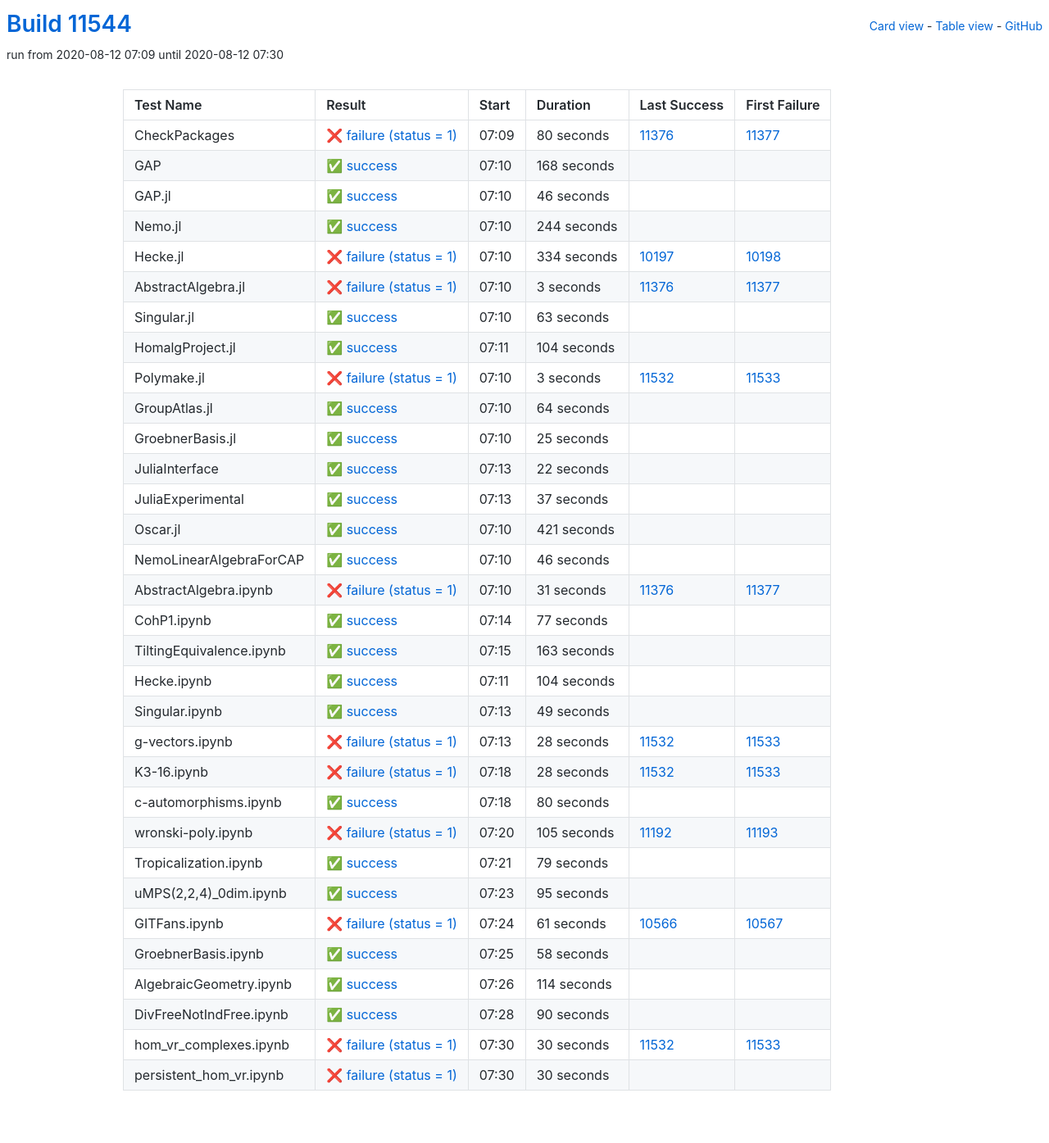
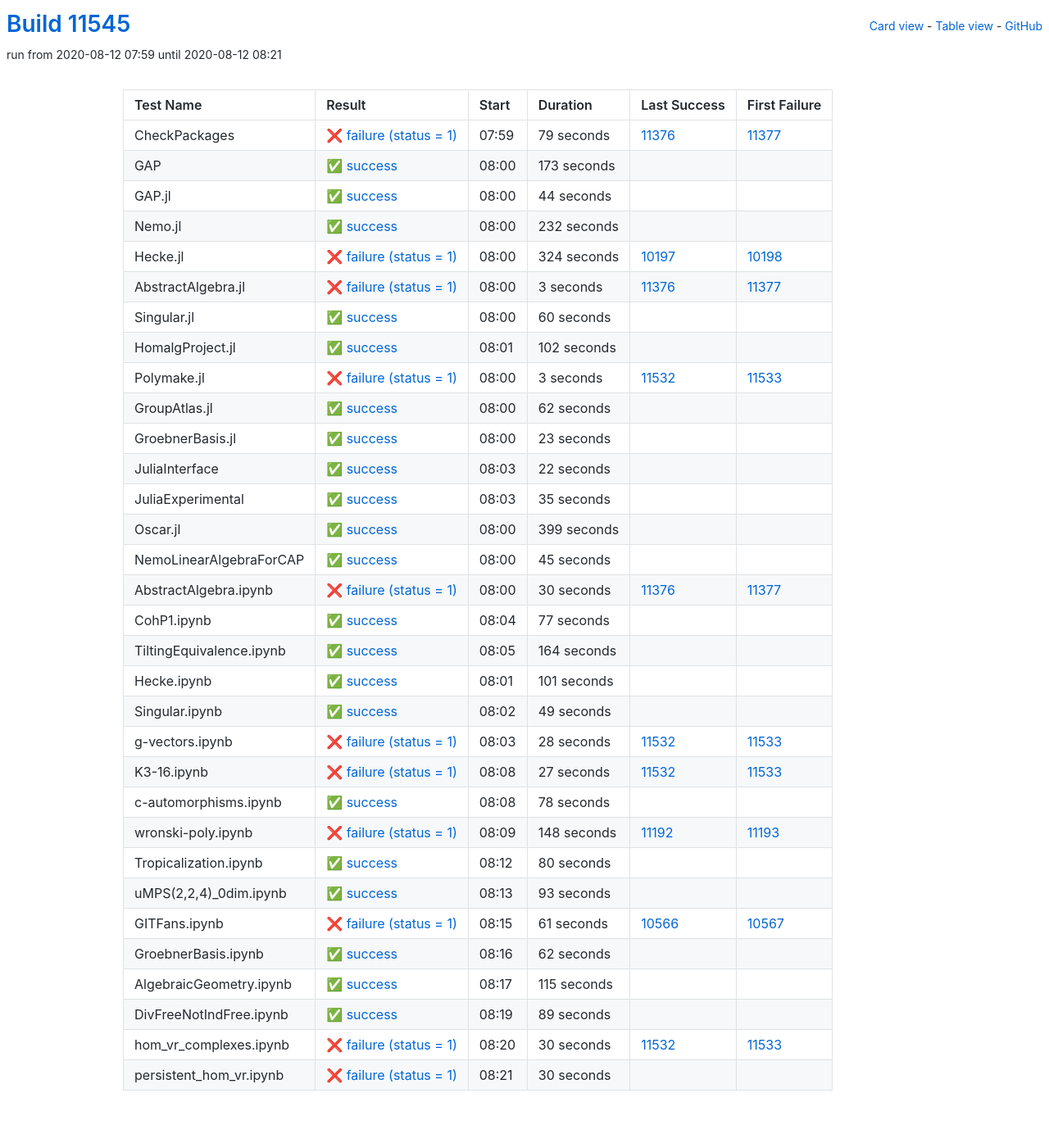
Before and after one commit to oscar-system/oscar-ci-status, a Jekyll site: the page built from table.html, in a window 1280 px wide. Shown: the whole page at 82% size. Built offline with Jekyll 4.4.1, drawn with Linux system fonts in a browser that asks for light colours.

Commit message:
Build #11545

```diff
--- a/_data/ci.yml
+++ b/_data/ci.yml
@@ -1,6 +1,6 @@
 ---
-build: 11544
-build_url: https://oscarci.mathematik.uni-kl.de/job/oscar/11544/
+build: 11545
+build_url: https://oscarci.mathematik.uni-kl.de/job/oscar/11545/
 job: oscar
 organization: oscar-system
 repo: oscar-ci-status
@@ -8,68 +8,68 @@
 tests:
 - name: CheckPackages
   id: checkpackages
-  log: https://oscarci.mathematik.uni-kl.de/job/oscar/11544/artifact/logs/build-11544/CheckPackages.log
-  start: 2020-08-12 07:09
+  log: https://oscarci.mathematik.uni-kl.de/job/oscar/11545/artifact/logs/build-11545/CheckPackages.log
+  start: 2020-08-12 07:59
   success: false
   exitcode: 1
   status: failure
-  duration: 80
+  duration: 79
   last_success: 11376
   last_success_url: https://oscarci.mathematik.uni-kl.de/job/oscar/11376/
   first_failure: 11377
   first_failure_url: https://oscarci.mathematik.uni-kl.de/job/oscar/11377/
 - name: GAP
   id: gap
-  log: https://oscarci.mathematik.uni-kl.de/job/oscar/11544/artifact/logs/build-11544/GAP.log
-  start: 2020-08-12 07:10
+  log: https://oscarci.mathematik.uni-kl.de/job/oscar/11545/artifact/logs/build-11545/GAP.log
+  start: 2020-08-12 08:00
   success: true
   exitcode: 0
   status: success
-  duration: 168
+  duration: 173
   last_success: false
   last_success_url:
   first_failure: false
   first_failure_url:
 - name: GAP.jl
   id: gap-jl
-  log: https://oscarci.mathematik.uni-kl.de/job/oscar/11544/artifact/logs/build-11544/GAP.jl.log
-  start: 2020-08-12 07:10
+  log: https://oscarci.mathematik.uni-kl.de/job/oscar/11545/artifact/logs/build-11545/GAP.jl.log
+  start: 2020-08-12 08:00
   success: true
   exitcode: 0
   status: success
-  duration: 46
+  duration: 44
   last_success: false
   last_success_url:
   first_failure: false
   first_failure_url:
 - name: Nemo.jl
   id: nemo-jl
-  log: https://oscarci.mathematik.uni-kl.de/job/oscar/11544/artifact/logs/build-11544/Nemo.jl.log
-  start: 2020-08-12 07:10
+  log: https://oscarci.mathematik.uni-kl.de/job/oscar/11545/artifact/logs/build-11545/Nemo.jl.log
+  start: 2020-08-12 08:00
   success: true
   exitcode: 0
   status: success
-  duration: 244
+  duration: 232
   last_success: false
   last_success_url:
   first_failure: false
   first_failure_url:
 - name: Hecke.jl
   id: hecke-jl
-  log: https://oscarci.mathematik.uni-kl.de/job/oscar/11544/artifact/logs/build-11544/Hecke.jl.log
-  start: 2020-08-12 07:10
+  log: https://oscarci.mathematik.uni-kl.de/job/oscar/11545/artifact/logs/build-11545/Hecke.jl.log
+  start: 2020-08-12 08:00
   success: false
   exitcode: 1
   status: failure
-  duration: 334
+  duration: 324
   last_success: 10197
   last_success_url: https://oscarci.mathematik.uni-kl.de/job/oscar/10197/
   first_failure: 10198
   first_failure_url: https://oscarci.mathematik.uni-kl.de/job/oscar/10198/
 - name: AbstractAlgebra.jl
   id: abstractalgebra-jl
-  log: https://oscarci.mathematik.uni-kl.de/job/oscar/11544/artifact/logs/build-11544/AbstractAlgebra.jl.log
-  start: 2020-08-12 07:10
+  log: https://oscarci.mathematik.uni-kl.de/job/oscar/11545/artifact/logs/build-11545/AbstractAlgebra.jl.log
+  start: 2020-08-12 08:00
   success: false
   exitcode: 1
   status: failure
@@ -80,32 +80,32 @@
   first_failure_url: https://oscarci.mathematik.uni-kl.de/job/oscar/11377/
 - name: Singular.jl
   id: singular-jl
-  log: https://oscarci.mathematik.uni-kl.de/job/oscar/11544/artifact/logs/build-11544/Singular.jl.log
-  start: 2020-08-12 07:10
+  log: https://oscarci.mathematik.uni-kl.de/job/oscar/11545/artifact/logs/build-11545/Singular.jl.log
+  start: 2020-08-12 08:00
   success: true
   exitcode: 0
   status: success
-  duration: 63
+  duration: 60
   last_success: false
   last_success_url:
   first_failure: false
   first_failure_url:
 - name: HomalgProject.jl
   id: homalgproject-jl
-  log: https://oscarci.mathematik.uni-kl.de/job/oscar/11544/artifact/logs/build-11544/HomalgProject.jl.log
-  start: 2020-08-12 07:11
+  log: https://oscarci.mathematik.uni-kl.de/job/oscar/11545/artifact/logs/build-11545/HomalgProject.jl.log
+  start: 2020-08-12 08:01
   success: true
   exitcode: 0
   status: success
-  duration: 104
+  duration: 102
   last_success: false
   last_success_url:
   first_failure: false
   first_failure_url:
 - name: Polymake.jl
   id: polymake-jl
-  log: https://oscarci.mathematik.uni-kl.de/job/oscar/11544/artifact/logs/build-11544/Polymake.jl.log
-  start: 2020-08-12 07:10
+  log: https://oscarci.mathematik.uni-kl.de/job/oscar/11545/artifact/logs/build-11545/Polymake.jl.log
+  start: 2020-08-12 08:00
   success: false
   exitcode: 1
   status: failure
@@ -116,32 +116,32 @@
   first_failure_url: https://oscarci.mathematik.uni-kl.de/job/oscar/11533/
 - name: GroupAtlas.jl
   id: groupatlas-jl
-  log: https://oscarci.mathematik.uni-kl.de/job/oscar/11544/artifact/logs/build-11544/GroupAtlas.jl.log
-  start: 2020-08-12 07:10
+  log: https://oscarci.mathematik.uni-kl.de/job/oscar/11545/artifact/logs/build-11545/GroupAtlas.jl.log
+  start: 2020-08-12 08:00
   success: true
   exitcode: 0
   status: success
-  duration: 64
+  duration: 62
   last_success: false
   last_success_url:
   first_failure: false
   first_failure_url:
 - name: GroebnerBasis.jl
   id: groebnerbasis-jl
-  log: https://oscarci.mathematik.uni-kl.de/job/oscar/11544/artifact/logs/build-11544/GroebnerBasis.jl.log
-  start: 2020-08-12 07:10
+  log: https://oscarci.mathematik.uni-kl.de/job/oscar/11545/artifact/logs/build-11545/GroebnerBasis.jl.log
+  start: 2020-08-12 08:00
   success: true
   exitcode: 0
   status: success
-  duration: 25
+  duration: 23
   last_success: false
   last_success_url:
   first_failure: false
   first_failure_url:
 - name: JuliaInterface
   id: juliainterface
-  log: https://oscarci.mathematik.uni-kl.de/job/oscar/11544/artifact/logs/build-11544/JuliaInterface.log
-  start: 2020-08-12 07:13
+  log: https://oscarci.mathematik.uni-kl.de/job/oscar/11545/artifact/logs/build-11545/JuliaInterface.log
+  start: 2020-08-12 08:03
   success: true
   exitcode: 0
   status: success
@@ -152,56 +152,56 @@
   first_failure_url:
 - name: JuliaExperimental
   id: juliaexperimental
-  log: https://oscarci.mathematik.uni-kl.de/job/oscar/11544/artifact/logs/build-11544/JuliaExperimental.log
-  start: 2020-08-12 07:13
+  log: https://oscarci.mathematik.uni-kl.de/job/oscar/11545/artifact/logs/build-11545/JuliaExperimental.log
+  start: 2020-08-12 08:03
   success: true
   exitcode: 0
   status: success
-  duration: 37
+  duration: 35
   last_success: false
   last_success_url:
   first_failure: false
   first_failure_url:
 - name: Oscar.jl
   id: oscar-jl
-  log: https://oscarci.mathematik.uni-kl.de/job/oscar/11544/artifact/logs/build-11544/Oscar.jl.log
-  start: 2020-08-12 07:10
+  log: https://oscarci.mathematik.uni-kl.de/job/oscar/11545/artifact/logs/build-11545/Oscar.jl.log
+  start: 2020-08-12 08:00
   success: true
   exitcode: 0
   status: success
-  duration: 421
+  duration: 399
   last_success: false
   last_success_url:
   first_failure: false
   first_failure_url:
 - name: NemoLinearAlgebraForCAP
   id: nemolinearalgebraforcap
-  log: https://oscarci.mathematik.uni-kl.de/job/oscar/11544/artifact/logs/build-11544/NemoLinearAlgebraForCAP.log
-  start: 2020-08-12 07:10
+  log: https://oscarci.mathematik.uni-kl.de/job/oscar/11545/artifact/logs/build-11545/NemoLinearAlgebraForCAP.log
+  start: 2020-08-12 08:00
   success: true
   exitcode: 0
   status: success
-  duration: 46
+  duration: 45
   last_success: false
   last_success_url:
   first_failure: false
   first_failure_url:
 - name: AbstractAlgebra.ipynb
   id: abstractalgebra-ipynb
-  log: https://oscarci.mathematik.uni-kl.de/job/oscar/11544/artifact/logs/build-11544/AbstractAlgebra.ipynb.log
-  start: 2020-08-12 07:10
+  log: https://oscarci.mathematik.uni-kl.de/job/oscar/11545/artifact/logs/build-11545/AbstractAlgebra.ipynb.log
+  start: 2020-08-12 08:00
   success: false
   exitcode: 1
   status: failure
-  duration: 31
+  duration: 30
   last_success: 11376
   last_success_url: https://oscarci.mathematik.uni-kl.de/job/oscar/11376/
   first_failure: 11377
   first_failure_url: https://oscarci.mathematik.uni-kl.de/job/oscar/11377/
 - name: CohP1.ipynb
   id: cohp1-ipynb
-  log: https://oscarci.mathematik.uni-kl.de/job/oscar/11544/artifact/logs/build-11544/CohP1.ipynb.log
-  start: 2020-08-12 07:14
+  log: https://oscarci.mathematik.uni-kl.de/job/oscar/11545/artifact/logs/build-11545/CohP1.ipynb.log
+  start: 2020-08-12 08:04
   success: true
   exitcode: 0
   status: success
@@ -212,32 +212,32 @@
   first_failure_url:
 - name: TiltingEquivalence.ipynb
   id: tiltingequivalence-ipynb
-  log: https://oscarci.mathematik.uni-kl.de/job/oscar/11544/artifact/logs/build-11544/TiltingEquivalence.ipynb.log
-  start: 2020-08-12 07:15
+  log: https://oscarci.mathematik.uni-kl.de/job/oscar/11545/artifact/logs/build-11545/TiltingEquivalence.ipynb.log
+  start: 2020-08-12 08:05
   success: true
   exitcode: 0
   status: success
-  duration: 163
+  duration: 164
   last_success: false
   last_success_url:
   first_failure: false
   first_failure_url:
 - name: Hecke.ipynb
   id: hecke-ipynb
-  log: https://oscarci.mathematik.uni-kl.de/job/oscar/11544/artifact/logs/build-11544/Hecke.ipynb.log
-  start: 2020-08-12 07:11
+  log: https://oscarci.mathematik.uni-kl.de/job/oscar/11545/artifact/logs/build-11545/Hecke.ipynb.log
+  start: 2020-08-12 08:01
   success: true
   exitcode: 0
   status: success
-  duration: 104
+  duration: 101
   last_success: false
   last_success_url:
   first_failure: false
   first_failure_url:
 - name: Singular.ipynb
   id: singular-ipynb
-  log: https://oscarci.mathematik.uni-kl.de/job/oscar/11544/artifact/logs/build-11544/Singular.ipynb.log
-  start: 2020-08-12 07:13
+  log: https://oscarci.mathematik.uni-kl.de/job/oscar/11545/artifact/logs/build-11545/Singular.ipynb.log
+  start: 2020-08-12 08:02
   success: true
   exitcode: 0
   status: success
@@ -248,8 +248,8 @@
   first_failure_url:
 - name: g-vectors.ipynb
   id: g-vectors-ipynb
-  log: https://oscarci.mathematik.uni-kl.de/job/oscar/11544/artifact/logs/build-11544/g-vectors.ipynb.log
-  start: 2020-08-12 07:13
+  log: https://oscarci.mathematik.uni-kl.de/job/oscar/11545/artifact/logs/build-11545/g-vectors.ipynb.log
+  start: 2020-08-12 08:03
   success: false
   exitcode: 1
   status: failure
@@ -260,20 +260,44 @@
   first_failure_url: https://oscarci.mathematik.uni-kl.de/job/oscar/11533/
 - name: K3-16.ipynb
   id: k3-16-ipynb
-  log: https://oscarci.mathematik.uni-kl.de/job/oscar/11544/artifact/logs/build-11544/K3-16.ipynb.log
-  start: 2020-08-12 07:18
+  log: https://oscarci.mathematik.uni-kl.de/job/oscar/11545/artifact/logs/build-11545/K3-16.ipynb.log
+  start: 2020-08-12 08:08
   success: false
   exitcode: 1
   status: failure
-  duration: 28
+  duration: 27
   last_success: 11532
   last_success_url: https://oscarci.mathematik.uni-kl.de/job/oscar/11532/
   first_failure: 11533
   first_failure_url: https://oscarci.mathematik.uni-kl.de/job/oscar/11533/
 - name: c-automorphisms.ipynb
   id: c-automorphisms-ipynb
-  log: https://oscarci.mathematik.uni-kl.de/job/oscar/11544/artifact/logs/build-11544/c-automorphisms.ipynb.log
-  start: 2020-08-12 07:18
+  log: https://oscarci.mathematik.uni-kl.de/job/oscar/11545/artifact/logs/build-11545/c-automorphisms.ipynb.log
+  start: 2020-08-12 08:08
+  success: true
+  exitcode: 0
+  status: success
+  duration: 78
+  last_success: false
+  last_success_url:
+  first_failure: false
+  first_failure_url:
+- name: wronski-poly.ipynb
+  id: wronski-poly-ipynb
+  log: https://oscarci.mathematik.uni-kl.de/job/oscar/11545/artifact/logs/build-11545/wronski-poly.ipynb.log
+  start: 2020-08-12 08:09
+  success: false
+  exitcode: 1
+  status: failure
+  duration: 148
+  last_success: 11192
+  last_success_url: https://oscarci.mathematik.uni-kl.de/job/oscar/11192/
+  first_failure: 11193
+  first_failure_url: https://oscarci.mathematik.uni-kl.de/job/oscar/11193/
+- name: Tropicalization.ipynb
+  id: tropicalization-ipynb
+  log: https://oscarci.mathematik.uni-kl.de/job/oscar/11545/artifact/logs/build-11545/Tropicalization.ipynb.log
+  start: 2020-08-12 08:12
   success: true
   exitcode: 0
   status: success
@@ -282,46 +306,22 @@
   last_success_url:
   first_failure: false
   first_failure_url:
-- name: wronski-poly.ipynb
-  id: wronski-poly-ipynb
-  log: https://oscarci.mathematik.uni-kl.de/job/oscar/11544/artifact/logs/build-11544/wronski-poly.ipynb.log
-  start: 2020-08-12 07:20
-  success: false
-  exitcode: 1
-  status: failure
-  duration: 105
-  last_success: 11192
-  last_success_url: https://oscarci.mathematik.uni-kl.de/job/oscar/11192/
-  first_failure: 11193
-  first_failure_url: https://oscarci.mathematik.uni-kl.de/job/oscar/11193/
-- name: Tropicalization.ipynb
-  id: tropicalization-ipynb
-  log: https://oscarci.mathematik.uni-kl.de/job/oscar/11544/artifact/logs/build-11544/Tropicalization.ipynb.log
-  start: 2020-08-12 07:21
+- name: uMPS(2,2,4)_0dim.ipynb
+  id: umps-2-2-4-0dim-ipynb
+  log: https://oscarci.mathematik.uni-kl.de/job/oscar/11545/artifact/logs/build-11545/uMPS-2-2-4-_0dim.ipynb.log
+  start: 2020-08-12 08:13
   success: true
   exitcode: 0
   status: success
-  duration: 79
-  last_success: false
-  last_success_url:
-  first_failure: false
-  first_failure_url:
-- name: uMPS(2,2,4)_0dim.ipynb
-  id: umps-2-2-4-0dim-ipynb
-  log: https://oscarci.mathematik.uni-kl.de/job/oscar/11544/artifact/logs/build-11544/uMPS-2-2-4-_0dim.ipynb.log
-  start: 2020-08-12 07:23
-  success: true
-  exitcode: 0
-  status: success
-  duration: 95
+  duration: 93
   last_success: false
   last_success_url:
   first_failure: false
   first_failure_url:
 - name: GITFans.ipynb
   id: gitfans-ipynb
-  log: https://oscarci.mathematik.uni-kl.de/job/oscar/11544/artifact/logs/build-11544/GITFans.ipynb.log
-  start: 2020-08-12 07:24
+  log: https://oscarci.mathematik.uni-kl.de/job/oscar/11545/artifact/logs/build-11545/GITFans.ipynb.log
+  start: 2020-08-12 08:15
   success: false
   exitcode: 1
   status: failure
@@ -332,44 +332,44 @@
   first_failure_url: https://oscarci.mathematik.uni-kl.de/job/oscar/10567/
 - name: GroebnerBasis.ipynb
   id: groebnerbasis-ipynb
-  log: https://oscarci.mathematik.uni-kl.de/job/oscar/11544/artifact/logs/build-11544/GroebnerBasis.ipynb.log
-  start: 2020-08-12 07:25
+  log: https://oscarci.mathematik.uni-kl.de/job/oscar/11545/artifact/logs/build-11545/GroebnerBasis.ipynb.log
+  start: 2020-08-12 08:16
   success: true
   exitcode: 0
   status: success
-  duration: 58
+  duration: 62
   last_success: false
   last_success_url:
   first_failure: false
   first_failure_url:
 - name: AlgebraicGeometry.ipynb
   id: algebraicgeometry-ipynb
-  log: https://oscarci.mathematik.uni-kl.de/job/oscar/11544/artifact/logs/build-11544/AlgebraicGeometry.ipynb.log
-  start: 2020-08-12 07:26
+  log: https://oscarci.mathematik.uni-kl.de/job/oscar/11545/artifact/logs/build-11545/AlgebraicGeometry.ipynb.log
+  start: 2020-08-12 08:17
   success: true
   exitcode: 0
   status: success
-  duration: 114
+  duration: 115
   last_success: false
   last_success_url:
   first_failure: false
   first_failure_url:
 - name: DivFreeNotIndFree.ipynb
   id: divfreenotindfree-ipynb
-  log: https://oscarci.mathematik.uni-kl.de/job/oscar/11544/artifact/logs/build-11544/DivFreeNotIndFree.ipynb.log
-  start: 2020-08-12 07:28
+  log: https://oscarci.mathematik.uni-kl.de/job/oscar/11545/artifact/logs/build-11545/DivFreeNotIndFree.ipynb.log
+  start: 2020-08-12 08:19
   success: true
   exitcode: 0
   status: success
-  duration: 90
+  duration: 89
   last_success: false
   last_success_url:
   first_failure: false
   first_failure_url:
 - name: hom_vr_complexes.ipynb
   id: hom-vr-complexes-ipynb
-  log: https://oscarci.mathematik.uni-kl.de/job/oscar/11544/artifact/logs/build-11544/hom_vr_complexes.ipynb.log
-  start: 2020-08-12 07:30
+  log: https://oscarci.mathematik.uni-kl.de/job/oscar/11545/artifact/logs/build-11545/hom_vr_complexes.ipynb.log
+  start: 2020-08-12 08:20
   success: false
   exitcode: 1
   status: failure
@@ -380,8 +380,8 @@
   first_failure_url: https://oscarci.mathematik.uni-kl.de/job/oscar/11533/
 - name: persistent_hom_vr.ipynb
   id: persistent-hom-vr-ipynb
-  log: https://oscarci.mathematik.uni-kl.de/job/oscar/11544/artifact/logs/build-11544/persistent_hom_vr.ipynb.log
-  start: 2020-08-12 07:30
+  log: https://oscarci.mathematik.uni-kl.de/job/oscar/11545/artifact/logs/build-11545/persistent_hom_vr.ipynb.log
+  start: 2020-08-12 08:21
   success: false
   exitcode: 1
   status: failure
```
Also changed, not shown: README.md.
